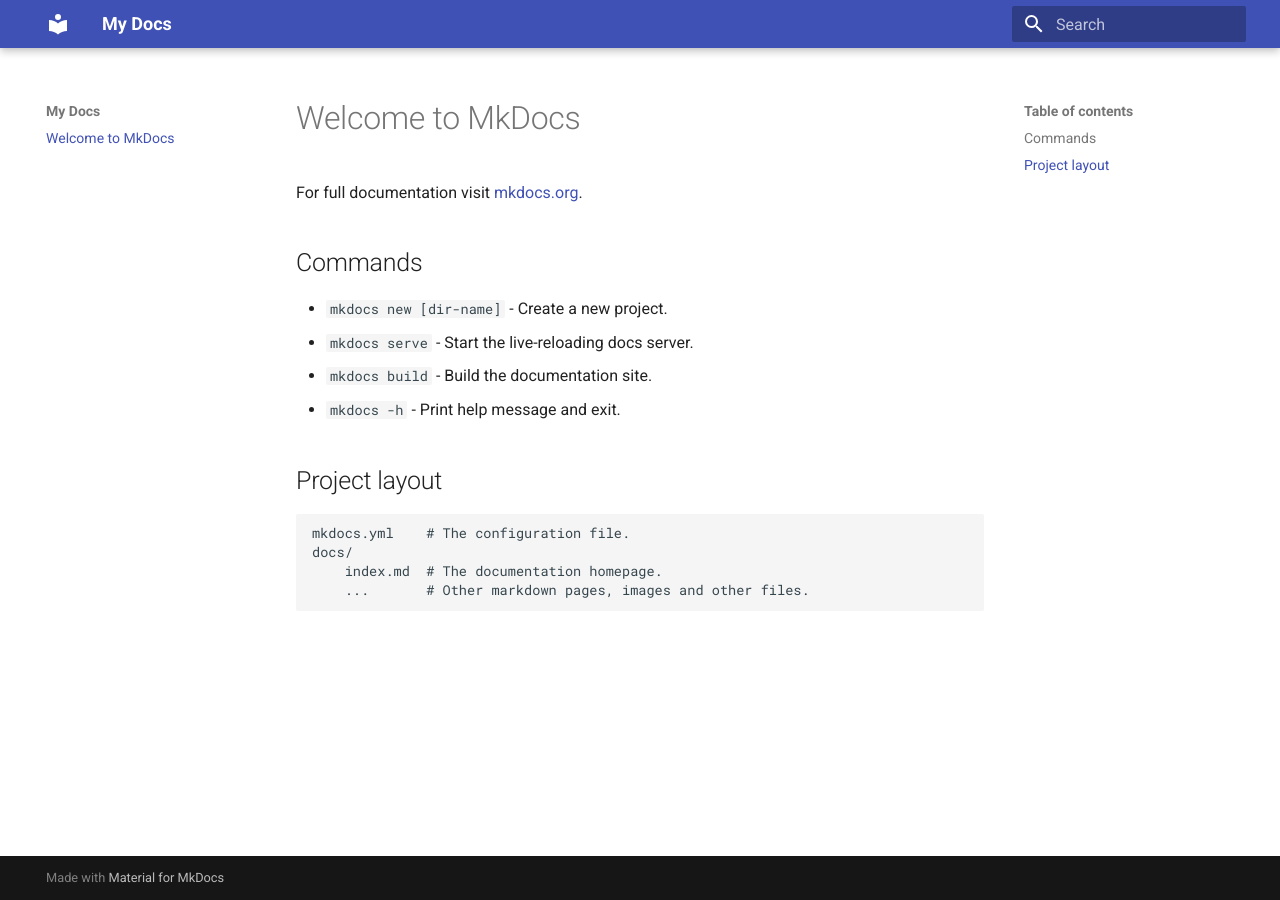
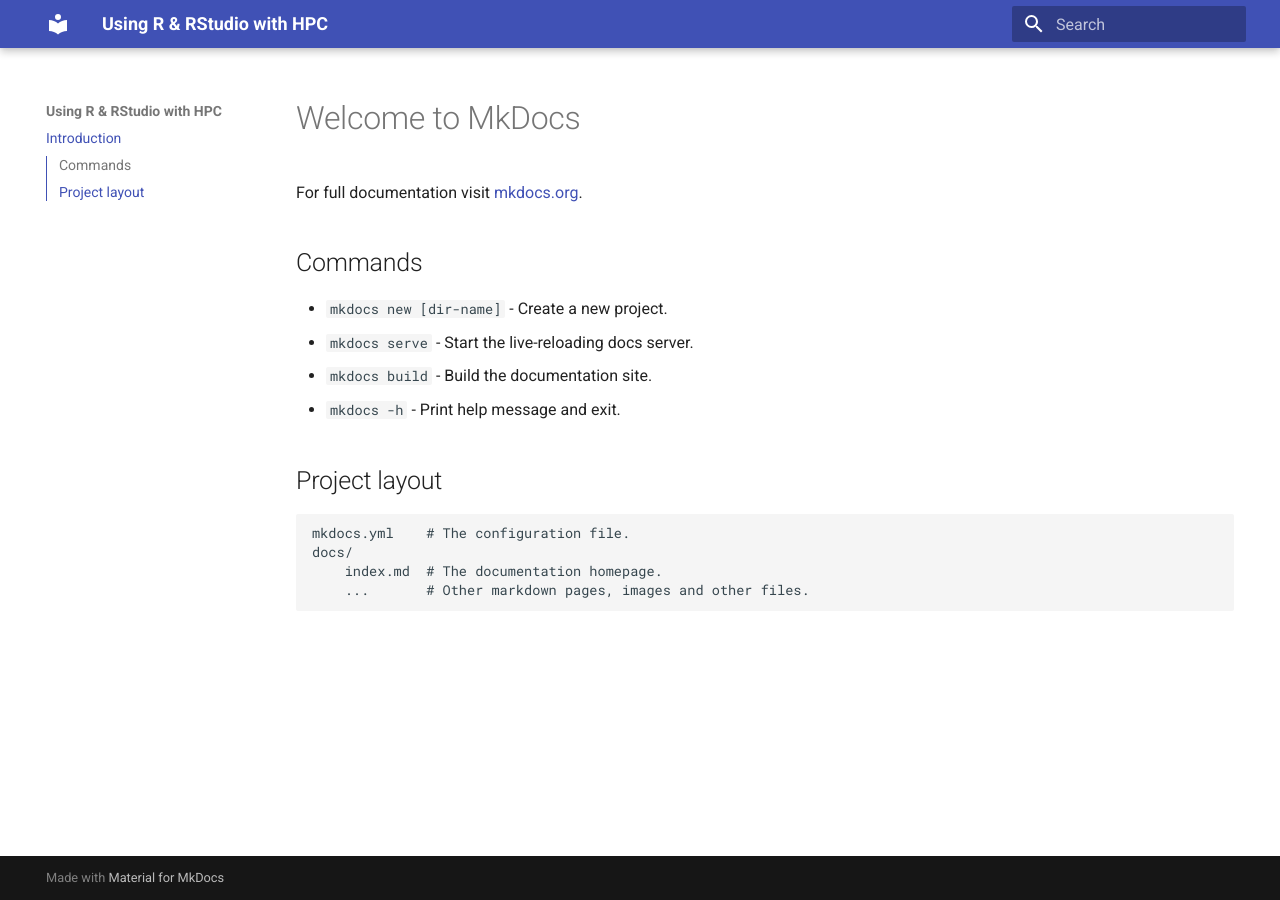
Before and after one commit to finnsdottir/hpc_r_2026, an MkDocs documentation site: the page built from docs/index.md, in a window 1280 px wide. Built offline with MkDocs 1.6.1 and Material for MkDocs 9.7.7, drawn with Linux system fonts in a browser that asks for light colours.

Commit message:
Revise mkdocs.yml for site details and features
Updated site name and URL, added theme configuration and markdown extensions.

```diff
--- a/mkdocs.yml
+++ b/mkdocs.yml
@@ -1,4 +1,30 @@
-site_name: My Docs
-site_url: https://mariasfinnsdottir.ca/hpc_r_2026
+site_name: Using R & RStudio with HPC
+site_url: https://finnsdottir.github.io/hpc_r_2026
 theme:
   name: material
+  palette:
+    primary: indigo
+  features:
+  - navigation.sections
+  - toc.integrate
+  - navigation.top
+
+markdown_extensions:
+  - def_list
+  - pymdownx.tasklist:
+      custom_checkbox: true
+  - attr_list
+  - md_in_html
+  - pymdownx.blocks.caption
+  - admonition
+  - pymdownx.details
+  - pymdownx.superfences
+  - pymdownx.emoji:
+      emoji_index: !!python/name:material.extensions.emoji.twemoji
+      emoji_generator: !!python/name:material.extensions.emoji.to_svg
+
+nav:
+  - Introduction: index.md
+
+extra_css:
+  - stylesheets/extra.css
```
